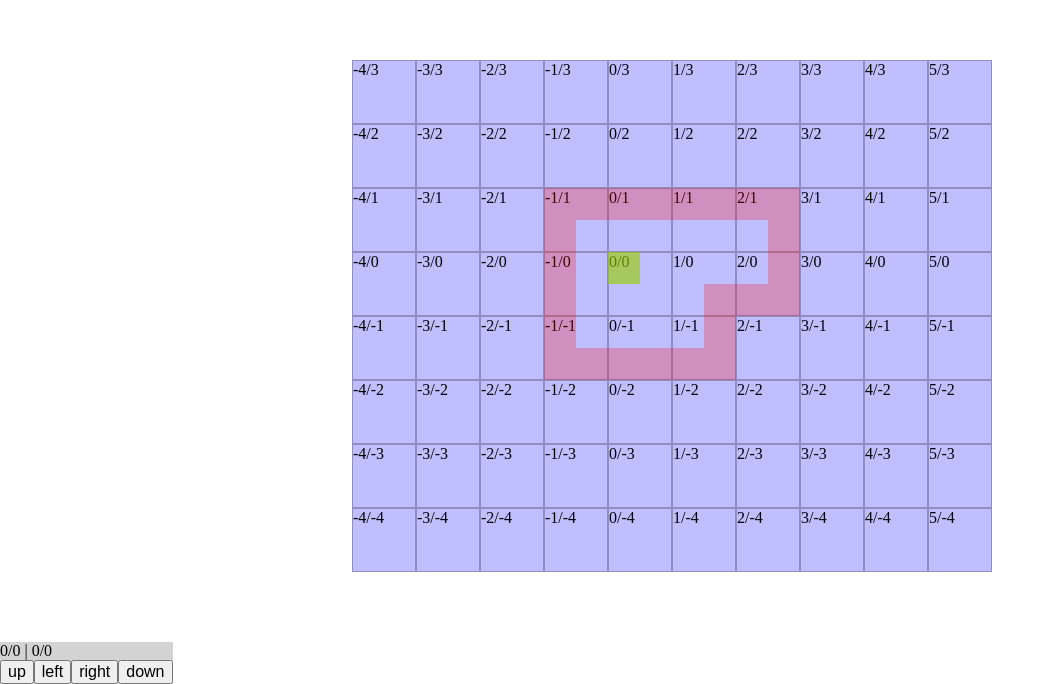
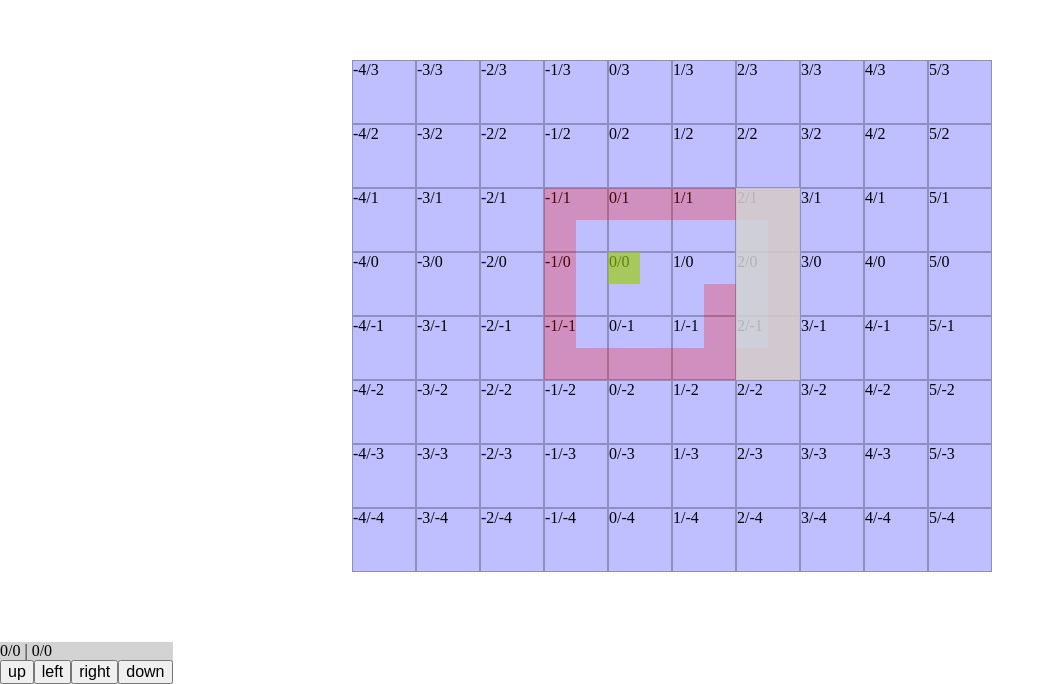
Before and after one commit to wishba/web-game-2, a React (Vite) app: page / in a window 1280 px wide. Shown: the part 116-800 px from the top of the page, without its empty margins (0-1055 px from the left). Built offline with nearby package versions, Linux system fonts and the light colour scheme.

Commit message:
add guide object

```diff
--- a/src/App.jsx
+++ b/src/App.jsx
@@ -4,6 +4,7 @@ import data from './data/data.json'
 import GuideBorder from './components/GuideBorder'
 import GuideHero from './components/GuideHero'
 import GuideTile from './components/GuideTile'
+import GuideObject from './components/GuideObject'
 
 function App() {
   // const zoomTile = 16 * 4 /** 64 */
@@ -69,6 +70,7 @@ function App() {
         }}>
           <GuideTile tileHeight={tileHeight} tileWidth={tileWidth} />
           <GuideBorder />
+          <GuideObject />
 
           <div className='App__hero--direction' style={{
             left: `calc(var(--tile-size) * 4 + (${roundToNearest(coordinate[0] / 64, 0.5)} * 64px))`,
--- /dev/null
+++ b/src/components/GuideObject.css
@@ -0,0 +1,13 @@
+.GuideObject {
+  position: absolute;
+  left: calc(var(--tile-size) * 4);
+  top: calc(var(--tile-size) * 3);
+}
+
+.GuideObject__tile {
+  width: var(--tile-size);
+  height: var(--tile-size);
+  background-color: rgba(211, 211, 211, 0.85);
+
+  position: absolute;
+}
--- /dev/null
+++ b/src/components/GuideObject.jsx
@@ -0,0 +1,25 @@
+import React from 'react'
+import './GuideObject.css'
+
+function GuideObject() {
+  const objectArray = []
+  const objectTile = [
+    [2, 1, 0],
+    [2, 0, 0],
+    [2, -1, 1]
+  ]
+
+  for (let index = 0; index < objectTile.length; index++) {
+    objectArray.push(<div className='GuideObject__tile' style={{
+      left: `calc(var(--tile-size) * ${objectTile[index][0]})`,
+      top: `calc(var(--tile-size) * -1 * ${objectTile[index][1]})`,
+      zIndex: `${objectTile[index][2]}`,
+    }}></div>)
+  }
+
+  return (
+    <div className='GuideObject'>{objectArray}</div>
+  )
+}
+
+export default GuideObject
--- a/src/data/data.json
+++ b/src/data/data.json
@@ -3,8 +3,8 @@
     [-1, 1],    [-0.5, 1],    [0, 1],    [0.5, 1],    [1, 1],    [1.5, 1],    [2, 1],    [2.5, 1],
     [-1, 0.5],                                                                            [2.5, 0.5],
     [-1, 0],                                                                                [2.5, 0],
-    [-1, -0.5],                                                  [1.5, -0.5], [2, -0.5], [2.5, -0.5],
-    [-1, -1],                                                    [1.5, -1],
-    [-1, -1.5], [-0.5, -1.5], [0, -1.5], [0.5, -1.5], [1, -1.5], [1.5, -1.5]
+    [-1, -0.5],                                                  [1.5, -0.5],            [2.5, -0.5],
+    [-1, -1],                                                    [1.5, -1],                [2.5, -1],
+    [-1, -1.5], [-0.5, -1.5], [0, -1.5], [0.5, -1.5], [1, -1.5], [1.5, -1.5], [2, -1.5], [2.5, -1.5]
   ]
 }
```
